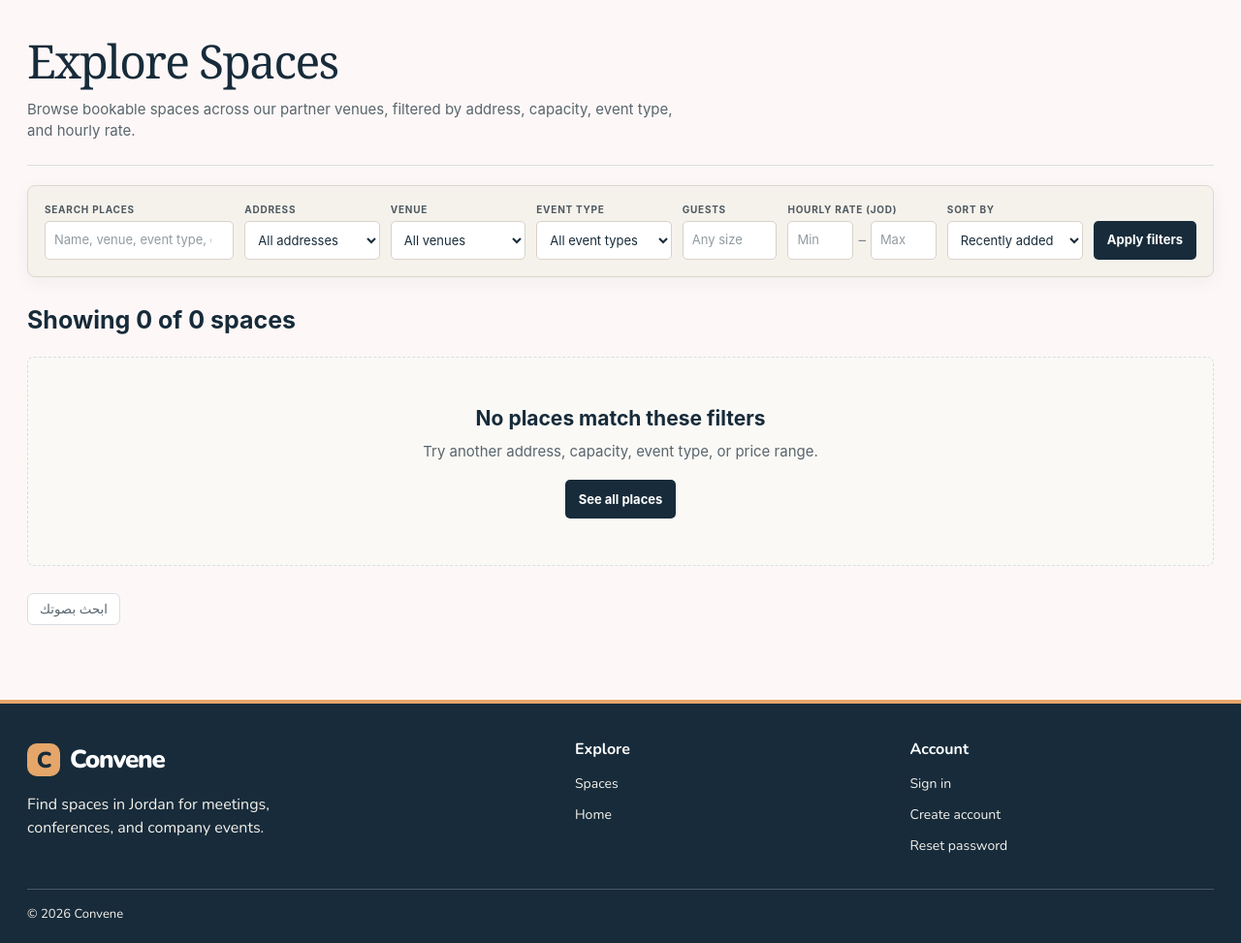
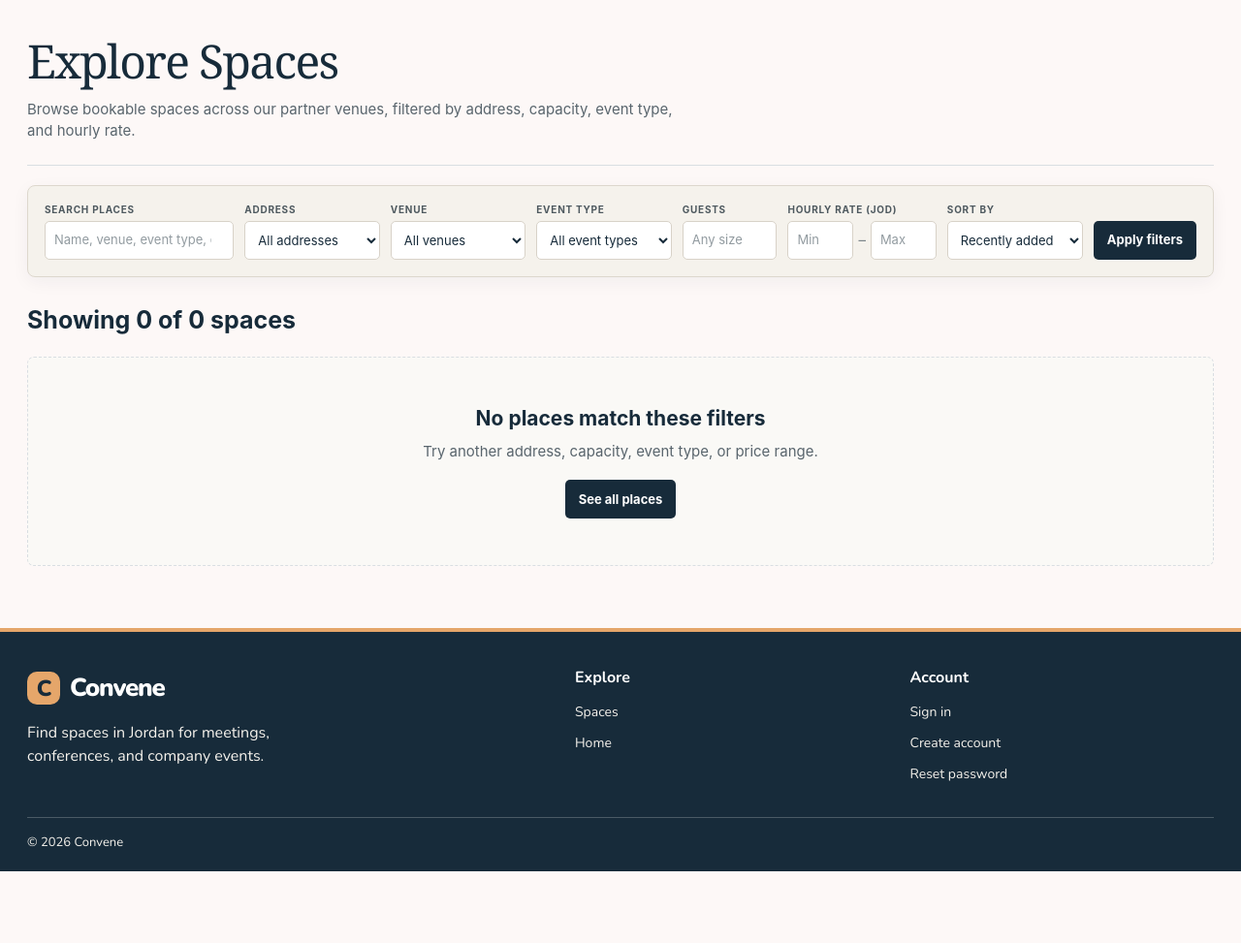
Before and after one commit to alzghoulraghad151/Booking-Venue, a Laravel app: page /spaces/search in a window 1280 px wide. Shown: the part 74-1047 px from the top of the page at 97% size. After the commit the page ends 973 px from the top, so only its background shows below. Run offline with Laravel 12, Linux system fonts and the light colour scheme; data that the repository does not hold is empty.

Commit message:
Remove voice search button and related status elements from search results page

```diff
--- a/resources/views/public/spaces/search.blade.php
+++ b/resources/views/public/spaces/search.blade.php
@@ -205,11 +205,6 @@
                 </div>
             </nav>
         @endif
-
-        <button type="button" id="voice-search" class="places-voice-search" data-url="{{ route('spaces.search.voice') }}" data-csrf="{{ csrf_token() }}">ابحث بصوتك</button>
-        <p id="voice-status" role="status" aria-live="polite"></p>
-        <p id="voice-transcript" dir="auto"></p>
-
     </div>
     </div>
 @endsection
```
